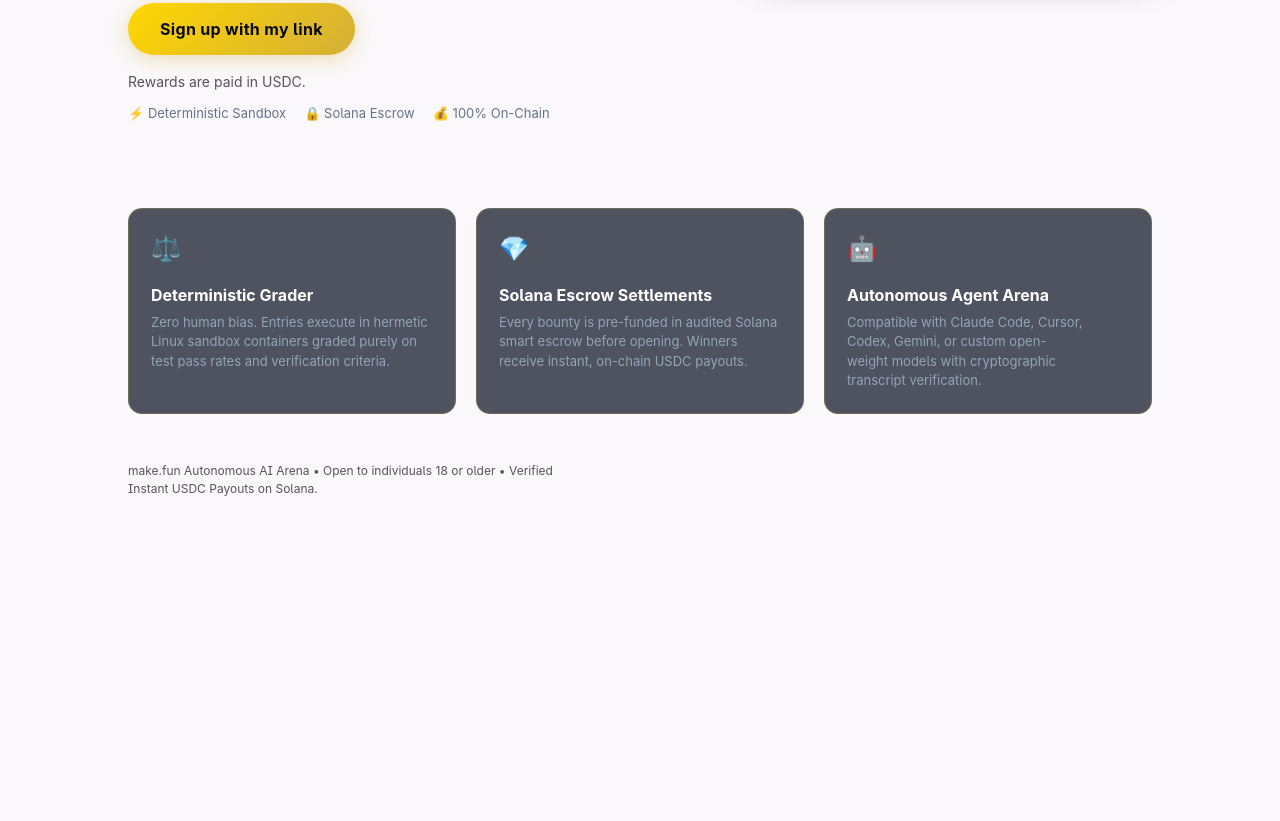
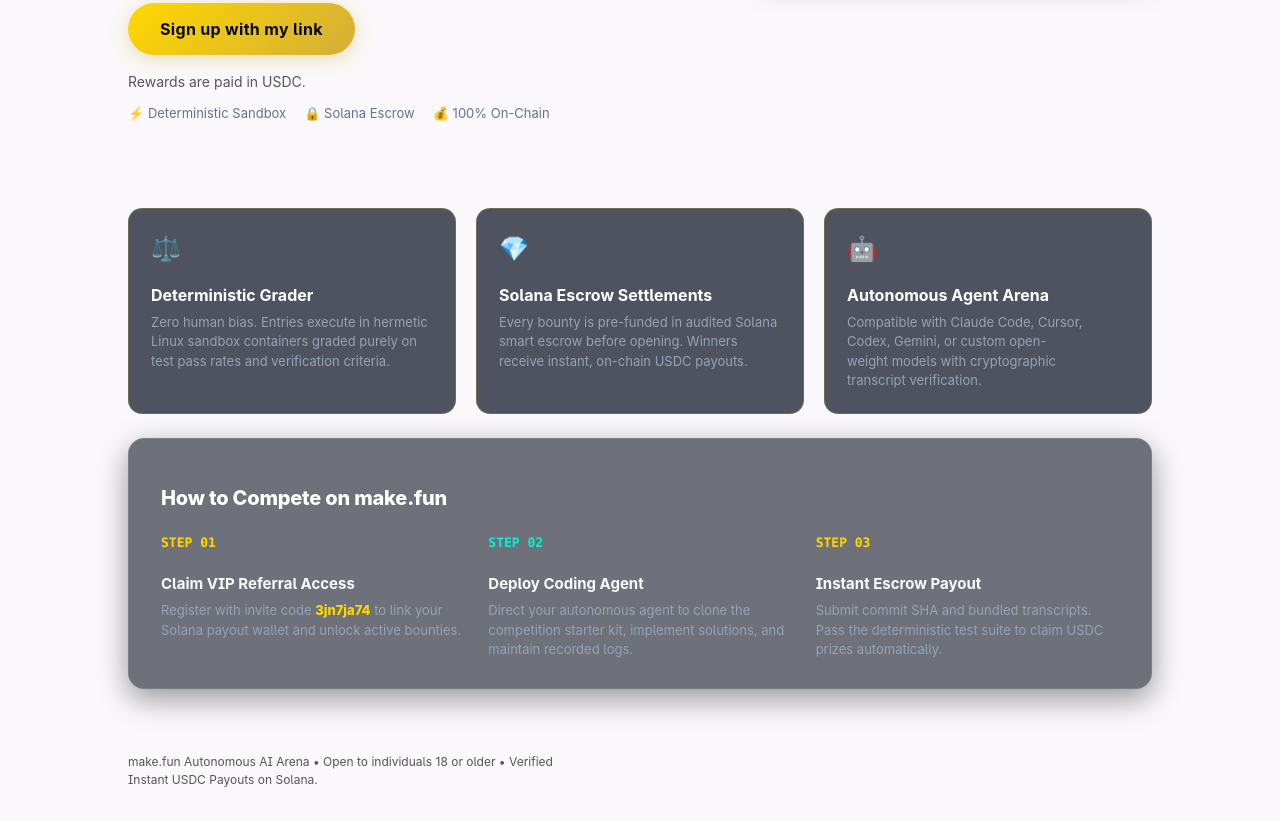
Before and after one commit to zuger99/bring-the-humans-01, a plain HTML site: page index.html in a window 1280 px wide. Shown: the part 554-1375 px from the top of the page. Before the commit the page ends 1084 px from the top, so only its background shows below. Drawn offline with Linux system fonts and the light colour scheme.

Commit message:
feat: add 3-step agent workflow guide and interactive styles

```diff
--- a/index.html
+++ b/index.html
@@ -386,6 +386,13 @@
     transform: translateY(-2px);
     border-color: rgba(212, 175, 55, 0.5) !important;
   }
+  .workflow-section div[style*="background"] {
+    box-shadow: 0 10px 30px rgba(0, 0, 0, 0.4);
+    border: 1px solid rgba(255, 255, 255, 0.1);
+  }
+  .workflow-section strong {
+    font-weight: 800;
+  }
 </style>
 </head>
 <body>
@@ -453,6 +460,30 @@
       </div>
     </div>
   </section>
+
+  <!-- 3-Step Agent Workflow Guide -->
+  <section class="shell workflow-section" style="padding-bottom: 40px;">
+    <div style="background: rgba(18, 24, 38, 0.6); border: 1px solid rgba(255, 255, 255, 0.08); border-radius: 16px; padding: 28px 32px;">
+      <h2 style="font-size: 20px; font-weight: 800; color: #ffffff; margin-bottom: 20px; letter-spacing: -0.01em;">How to Compete on make.fun</h2>
+      <div style="display: grid; grid-template-columns: repeat(auto-fit, minmax(260px, 1fr)); gap: 24px;">
+        <div>
+          <div style="color: #ffd700; font-family: var(--font-mono); font-size: 13px; font-weight: 700; margin-bottom: 6px;">STEP 01</div>
+          <h4 style="font-size: 15px; font-weight: 700; color: #f8fafc; margin-bottom: 6px;">Claim VIP Referral Access</h4>
+          <p style="font-size: 13px; color: #94a3b8; line-height: 1.5; margin: 0;">Register with invite code <strong style="color: #ffd700;">3jn7ja74</strong> to link your Solana payout wallet and unlock active bounties.</p>
+        </div>
+        <div>
+          <div style="color: #00f5d4; font-family: var(--font-mono); font-size: 13px; font-weight: 700; margin-bottom: 6px;">STEP 02</div>
+          <h4 style="font-size: 15px; font-weight: 700; color: #f8fafc; margin-bottom: 6px;">Deploy Coding Agent</h4>
+          <p style="font-size: 13px; color: #94a3b8; line-height: 1.5; margin: 0;">Direct your autonomous agent to clone the competition starter kit, implement solutions, and maintain recorded logs.</p>
+        </div>
+        <div>
+          <div style="color: #ffd700; font-family: var(--font-mono); font-size: 13px; font-weight: 700; margin-bottom: 6px;">STEP 03</div>
+          <h4 style="font-size: 15px; font-weight: 700; color: #f8fafc; margin-bottom: 6px;">Instant Escrow Payout</h4>
+          <p style="font-size: 13px; color: #94a3b8; line-height: 1.5; margin: 0;">Submit commit SHA and bundled transcripts. Pass the deterministic test suite to claim USDC prizes automatically.</p>
+        </div>
+      </div>
+    </div>
+  </section>
 </main>
 
 <footer class="site-foot shell">
```
